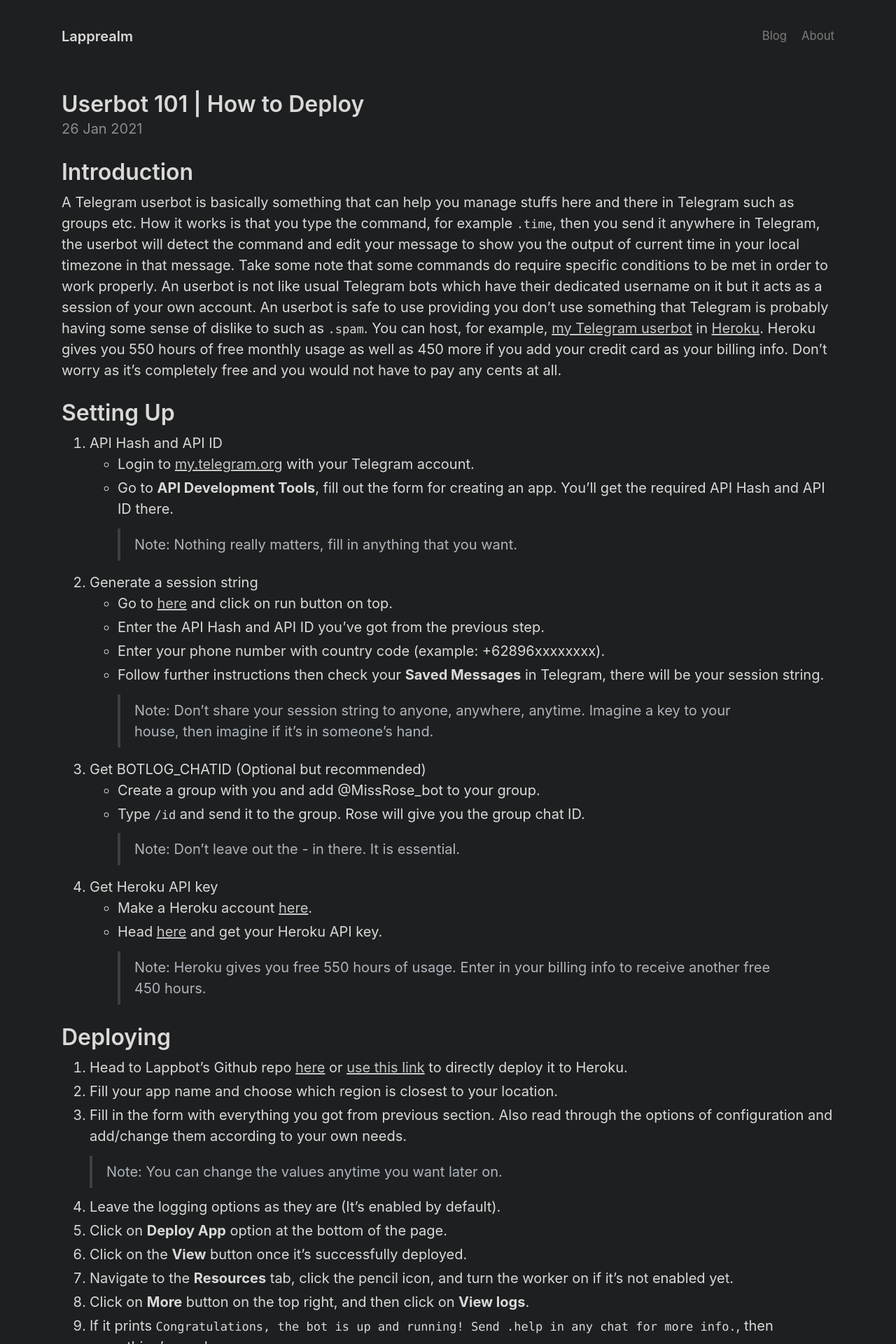
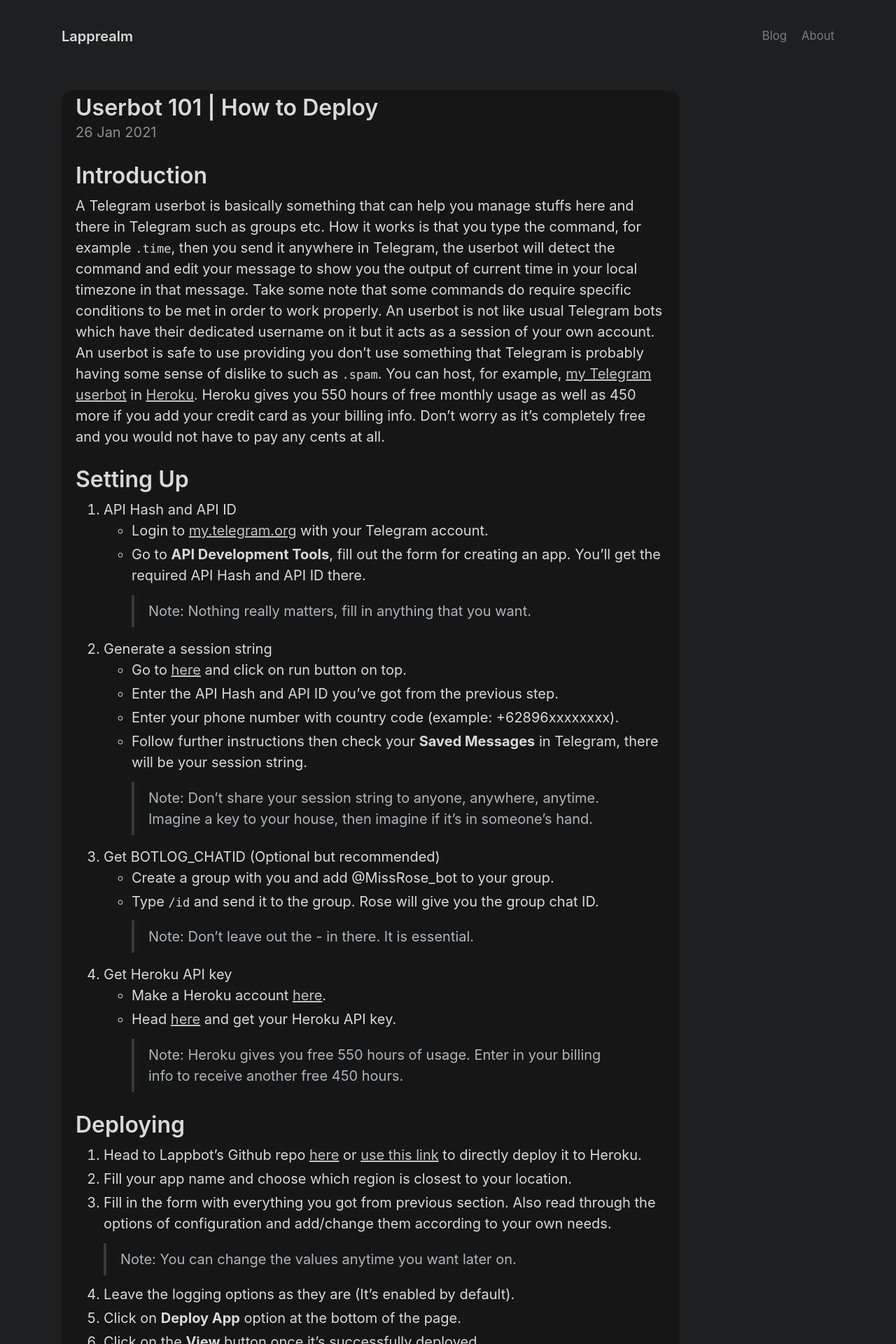
Before and after one commit to Juiux/next-port-landing, a Jekyll site: the page built from index.html, in a window 1280 px wide. Shown: the top 1920 px of the page at 70% size. Built offline with Jekyll 4.4.1, drawn with Linux system fonts in a browser that asks for light colours; the list of posts is cut into pages by our own code.

Commit message:
posts: minor adjustments

```diff
--- a/_sass/_posts.scss
+++ b/_sass/_posts.scss
@@ -2,12 +2,14 @@
 //
 // Each post is wrapped in `.post` and is used on default and post layouts. Each
 // page is wrapped in `.page` and is only used on the page layout.
-
 .page,
 .post {
     margin-bottom: 4em;
-
-  li + li {
+    width: 80%;
+    border-radius: 1rem;
+    padding: 5px 20px;
+    background-color: #161616;
+    li+li {
         margin-top: .25rem;
     }
 }
@@ -17,14 +19,15 @@
 .post-title {
     color: var(--heading-color);
 }
+
 .page-title,
 .post-title {
     margin-top: 0;
 }
+
 .post-title a {
     color: inherit;
     text-decoration: none;
-
     &:hover,
     &:focus {
         text-decoration: underline;
@@ -39,7 +42,6 @@
     color: var(--gray-600);
 }
 
-
 // Related posts
 .related {
     padding-top: var(--spacer-2);
@@ -52,14 +54,11 @@
 .related-posts {
     padding-left: 0;
     list-style: none;
-
     h3 {
         margin-top: 0;
     }
-
     a {
         text-decoration: none;
-
         small {
             color: var(--gray-600);
         }
```
Lines whose indentation alone changed are shown as unchanged.
